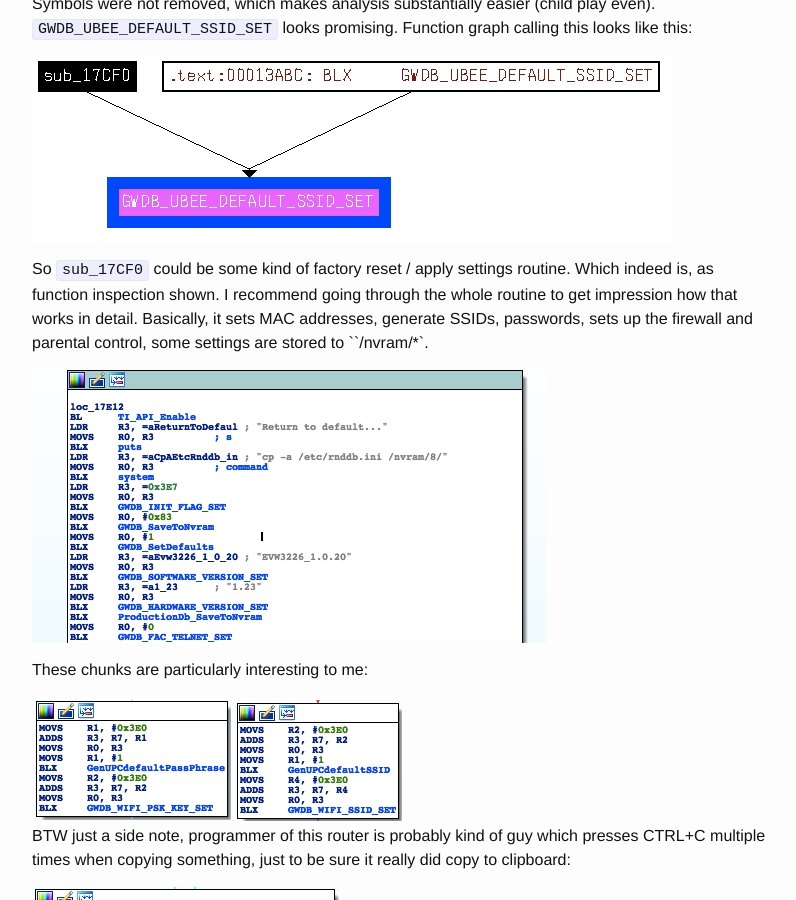
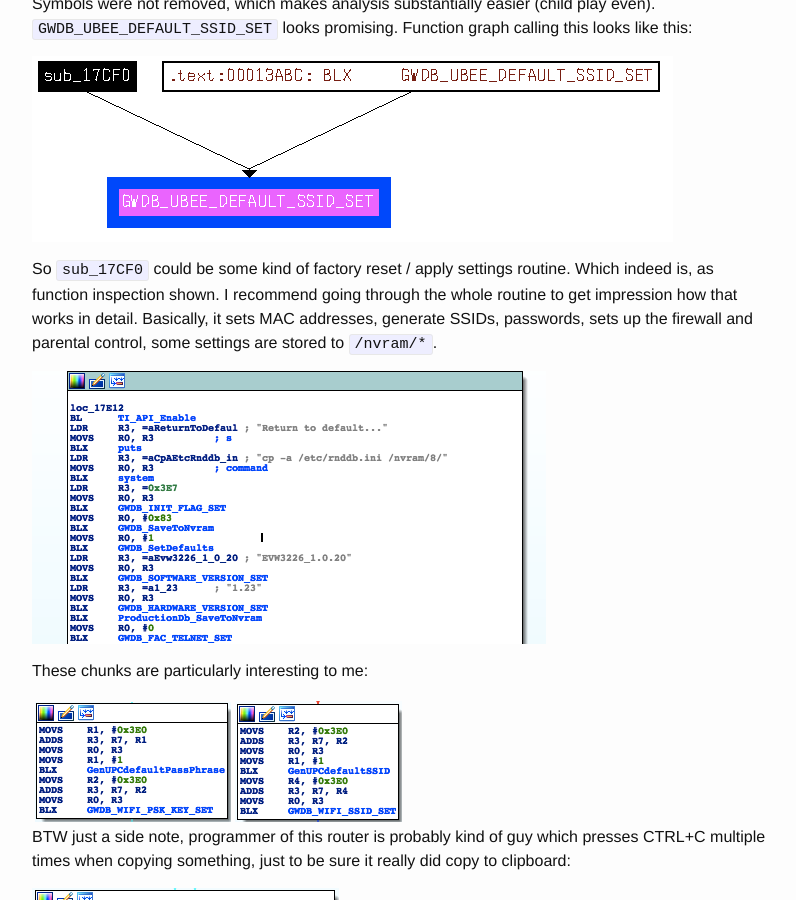
Before and after one commit to yolosec/deadcodeBlog, a Jekyll site: the page built from _posts/2016-06-14-UPC-UBEE-EVW3226-WPA2-RExing.markdown, in a window 1280 px wide and 900 px high, scrolled down 3890 px. Shown: the whole window, without its empty margins (238-1034 px from the left). Built offline with Jekyll 4.4.1, drawn with Linux system fonts in a browser that asks for light colours; some of the changed text lies outside the part shown.

```diff
--- a/_posts/2016-06-14-UPC-UBEE-EVW3226-WPA2-RExing.markdown
+++ b/_posts/2016-06-14-UPC-UBEE-EVW3226-WPA2-RExing.markdown
@@ -182,7 +182,7 @@ Symbols were not removed, which makes analysis substantially easier (child play
 So `sub_17CF0` could be some kind of factory reset / apply settings routine. Which indeed is, as function
 inspection shown. I recommend going through the whole routine to get impression how that works in detail.
 Basically, it sets MAC addresses, generate SSIDs, passwords, sets up the firewall and parental control,
-some settings are stored to ``/nvram/*`.
+some settings are stored to `/nvram/*`.
 
 [![sub_17CF0 intro](/static/ubee/sub17CF0Intro.png)](/static/ubee/sub17CF0Intro.png)
 
@@ -212,7 +212,7 @@ The intro looked like this:
 [![Intro](/static/ubee/genIntro.png)](/static/ubee/genIntro.png)
 
 The function does some initialization in the beginning, local variable setting and so on.
-Few instructions later, it reads a file ``/nvram/1/1`.
+Few instructions later, it reads a file `/nvram/1/1`.
 
 [![NVRAM read](/static/ubee/nvramRead.png)](/static/ubee/nvramRead.png)
 
```
